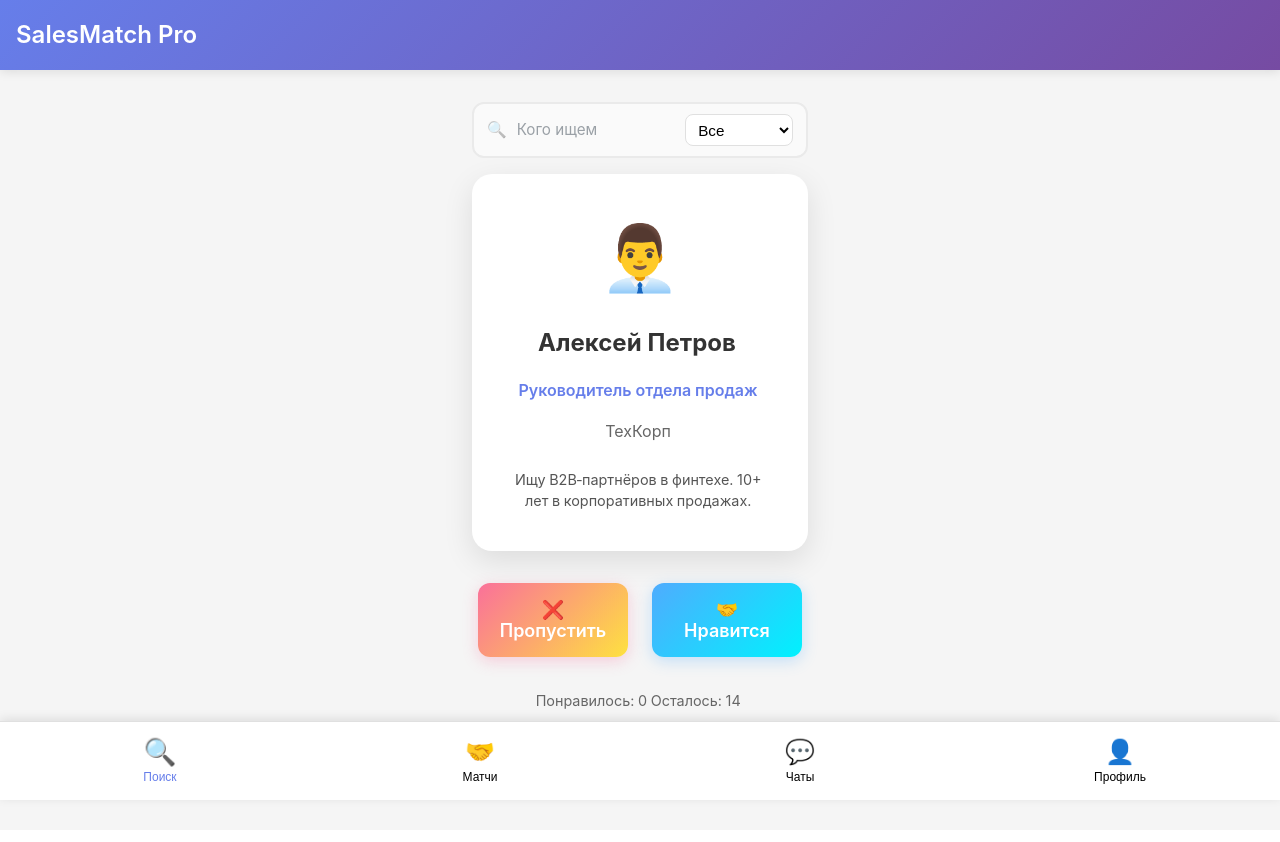
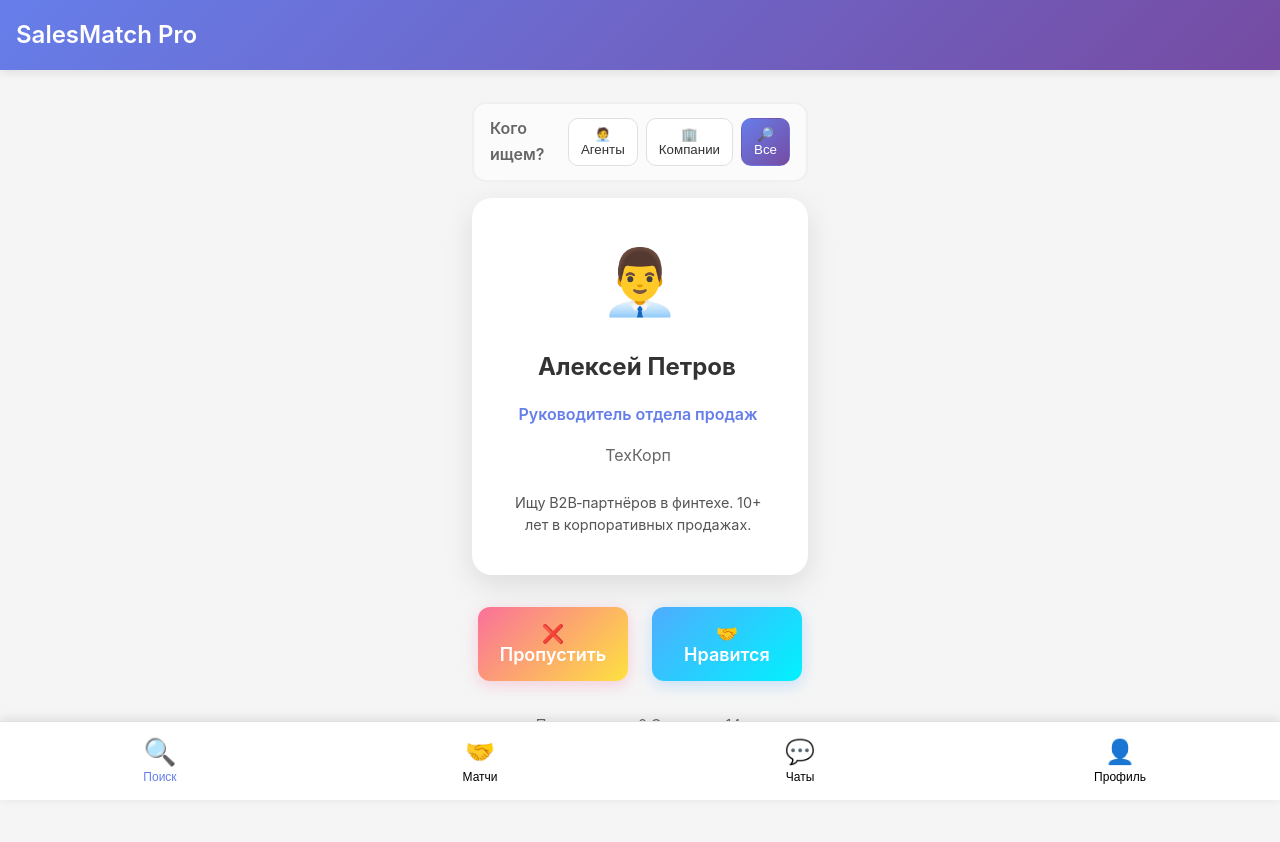
Before and after one commit to skalnydesign-ship-it/salesmatch-platform, a React (Vite) app in the folder agent curs/salesmatch-project/miniapp/frontend/: page / in a window 1280 px wide. Both pictures are taken after a click on the button "🚀 Войти в SalesMatch Pro". Shown: the top 842 px of the page. Built offline with nearby package versions, Linux system fonts and the light colour scheme.

Commit message:
feat(matching): вопрос 'Кого ищем?' с кнопками Агенты/Компании/Все

```diff
--- a/agent curs/salesmatch-project/miniapp/frontend/src/pages/MatchingPage.css
+++ b/agent curs/salesmatch-project/miniapp/frontend/src/pages/MatchingPage.css
@@ -17,33 +17,41 @@
   text-align: center;
 }
 
-.matching-page__filters {
+.matching-page__question {
   display: flex;
   align-items: center;
-  gap: 10px;
+  justify-content: space-between;
+  gap: 12px;
   margin-bottom: 1rem;
-  padding: 0.6rem 0.8rem;
-  border: 2px solid #eaeaea;
-  border-radius: 12px;
-  background: #fafafa;
+  padding: 0.75rem 1rem;
+  border: 2px solid #f0f0f0;
+  border-radius: 14px;
+  background: #fbfbfb;
 }
 
-.matching-page__filter-icon {
-  opacity: 0.4;
+.matching-page__question-label {
+  color: #666;
+  font-weight: 600;
 }
 
-.matching-page__filter-label {
-  color: #9aa0a6;
-  font-size: 0.95rem;
+.matching-page__question-actions {
+  display: inline-flex;
+  gap: 8px;
 }
 
-.matching-page__filter-select {
-  margin-left: auto;
-  padding: 0.35rem 0.5rem;
+.matching-page__question-btn {
+  padding: 0.5rem 0.75rem;
   border: 1px solid #e0e0e0;
-  border-radius: 8px;
+  border-radius: 10px;
   background: #fff;
-  font-size: 0.95rem;
+  color: #333;
+  cursor: pointer;
+}
+
+.matching-page__question-btn.is-active {
+  background: linear-gradient(135deg, #667eea 0%, #764ba2 100%);
+  color: #fff;
+  border-color: transparent;
 }
 
 .matching-page__image {
--- a/agent curs/salesmatch-project/miniapp/frontend/src/pages/MatchingPage.tsx
+++ b/agent curs/salesmatch-project/miniapp/frontend/src/pages/MatchingPage.tsx
@@ -219,18 +219,28 @@ export const MatchingPage: React.FC = () => {
 
   return (
     <div className="matching-page">
-      <div className="matching-page__filters">
-        <span className="matching-page__filter-icon">🔍</span>
-        <span className="matching-page__filter-label">Кого ищем</span>
-        <select
-          className="matching-page__filter-select"
-          value={filterType}
-          onChange={(e) => { setFilterType(e.target.value as any); setCurrentProfileIndex(0); }}
-        >
-          <option value="all">Все</option>
-          <option value="company">Компании</option>
-          <option value="agent">Агенты</option>
-        </select>
+      <div className="matching-page__question">
+        <span className="matching-page__question-label">Кого ищем?</span>
+        <div className="matching-page__question-actions">
+          <button
+            className={`matching-page__question-btn ${filterType === 'agent' ? 'is-active' : ''}`}
+            onClick={() => { setFilterType('agent'); setCurrentProfileIndex(0); }}
+          >
+            🧑‍💼 Агенты
+          </button>
+          <button
+            className={`matching-page__question-btn ${filterType === 'company' ? 'is-active' : ''}`}
+            onClick={() => { setFilterType('company'); setCurrentProfileIndex(0); }}
+          >
+            🏢 Компании
+          </button>
+          <button
+            className={`matching-page__question-btn ${filterType === 'all' ? 'is-active' : ''}`}
+            onClick={() => { setFilterType('all'); setCurrentProfileIndex(0); }}
+          >
+            🔎 Все
+          </button>
+        </div>
       </div>
       <AnimatedCard
         className="matching-page__card"
```
